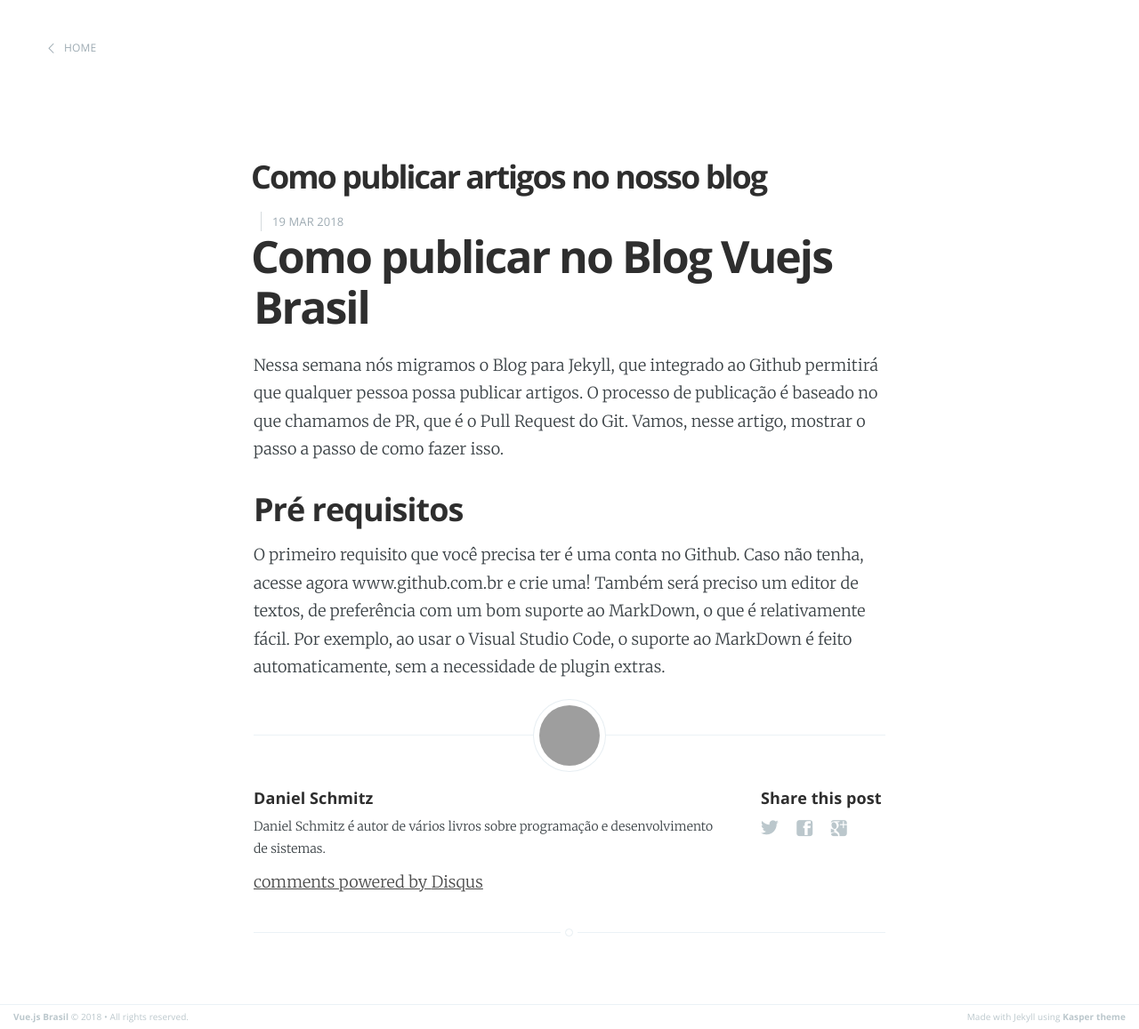
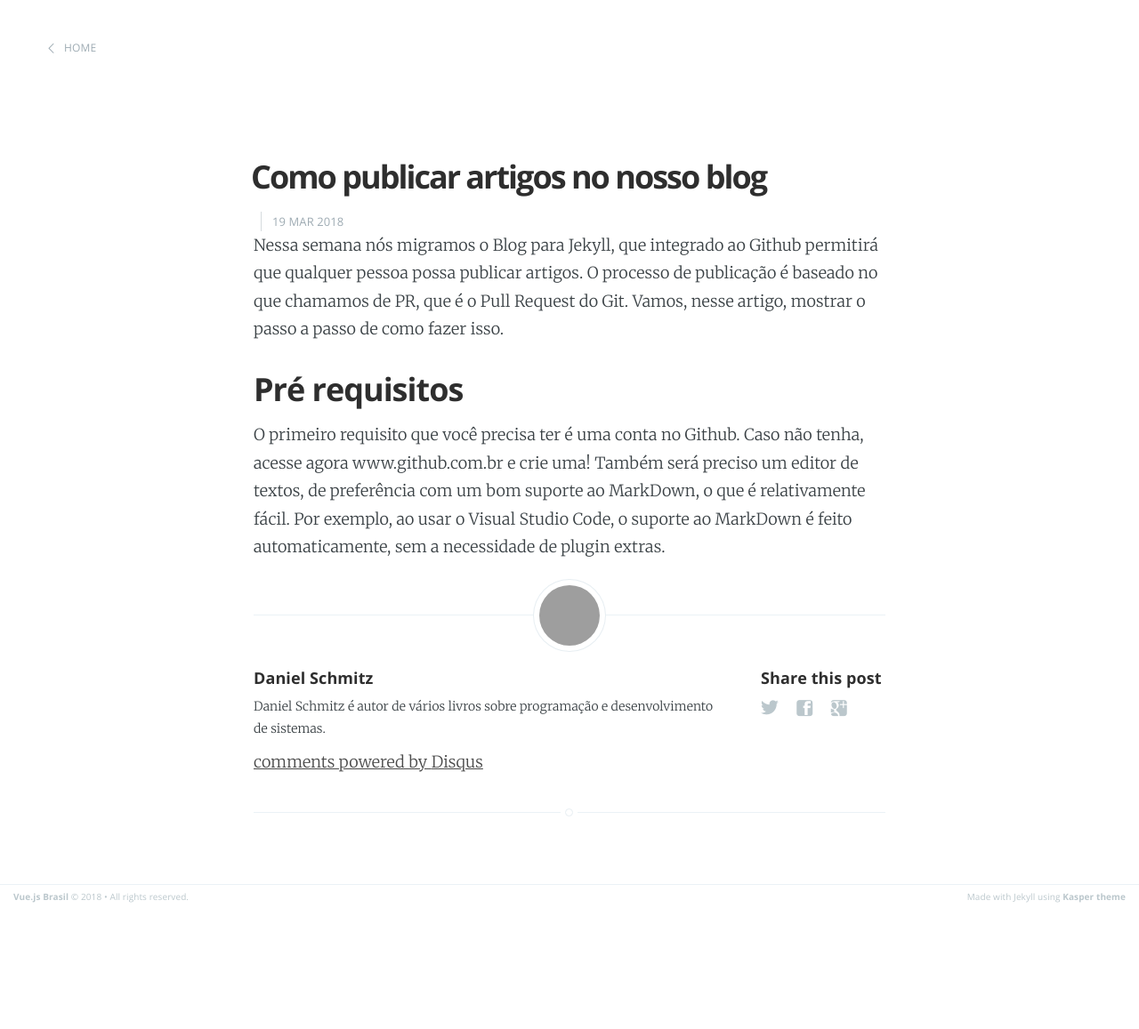
Before and after one commit to vuejs-br/blog, a Jekyll site: the page built from _posts/2018-03-28-como-publicar-no-blog-vuejs-brasil.md, in a window 1280 px wide. Shown: the whole page at 89% size. Built offline with Jekyll 4.4.1, drawn with Linux system fonts in a browser that asks for light colours; comment, search, counter and statistics services are not loaded; after the commit the page ends 1022 px from its top, so only the background shows below that; grey boxes are pictures that could not be loaded.

Commit message:
Artigo  como publicar no blog

```diff
--- a/_posts/2018-03-28-como-publicar-no-blog-vuejs-brasil.md
+++ b/_posts/2018-03-28-como-publicar-no-blog-vuejs-brasil.md
@@ -8,8 +8,6 @@ layout: post
 author: daniel-schmitz
 ---
 
-# Como publicar no Blog Vuejs Brasil
-
 Nessa semana nós migramos o Blog para Jekyll, que integrado ao Github permitirá que qualquer pessoa possa publicar artigos. O processo de publicação é baseado no que chamamos de PR, que é o Pull Request do Git. Vamos, nesse artigo, mostrar o passo a passo de como fazer isso.
 
 ## Pré requisitos
```
